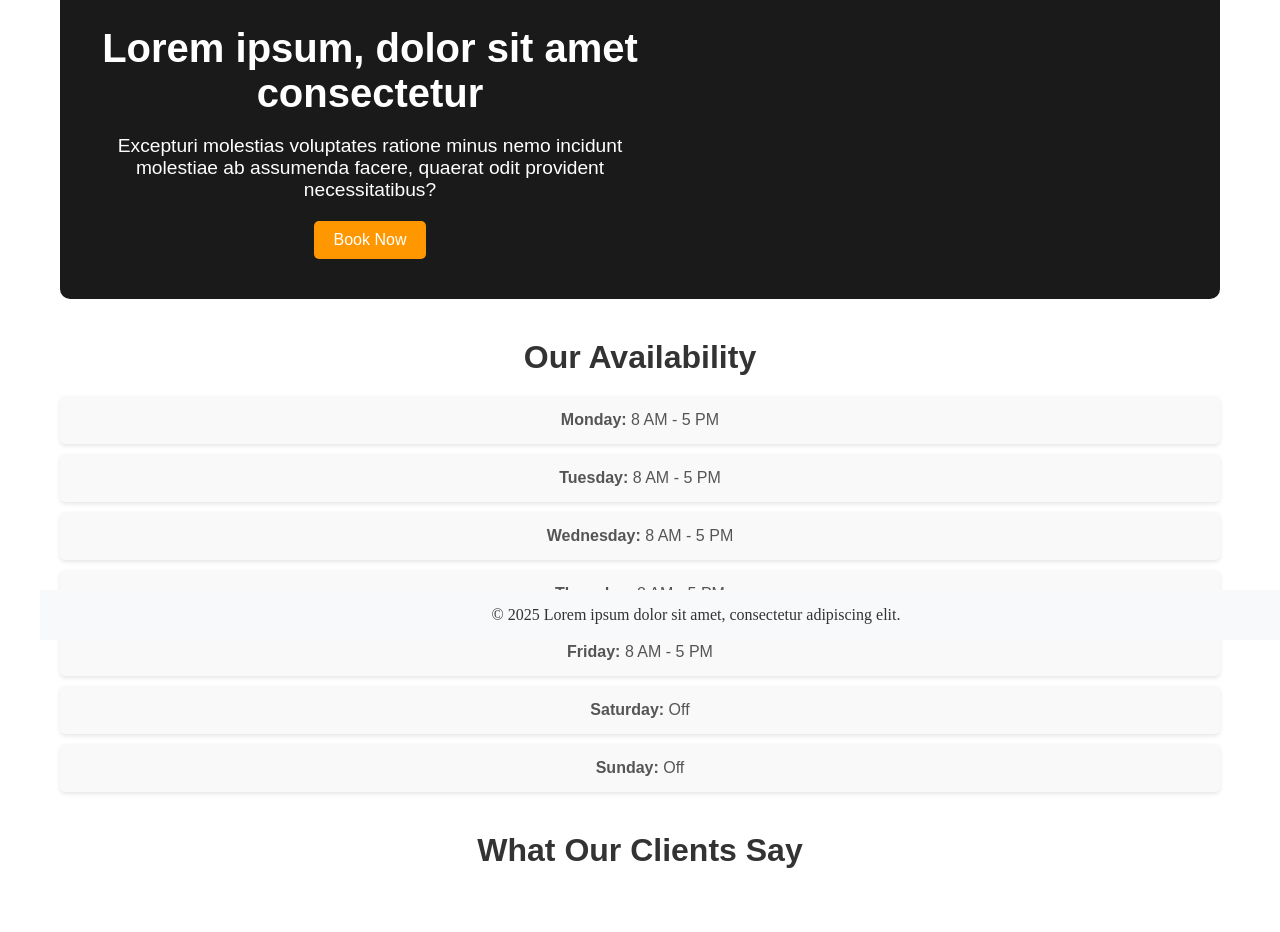
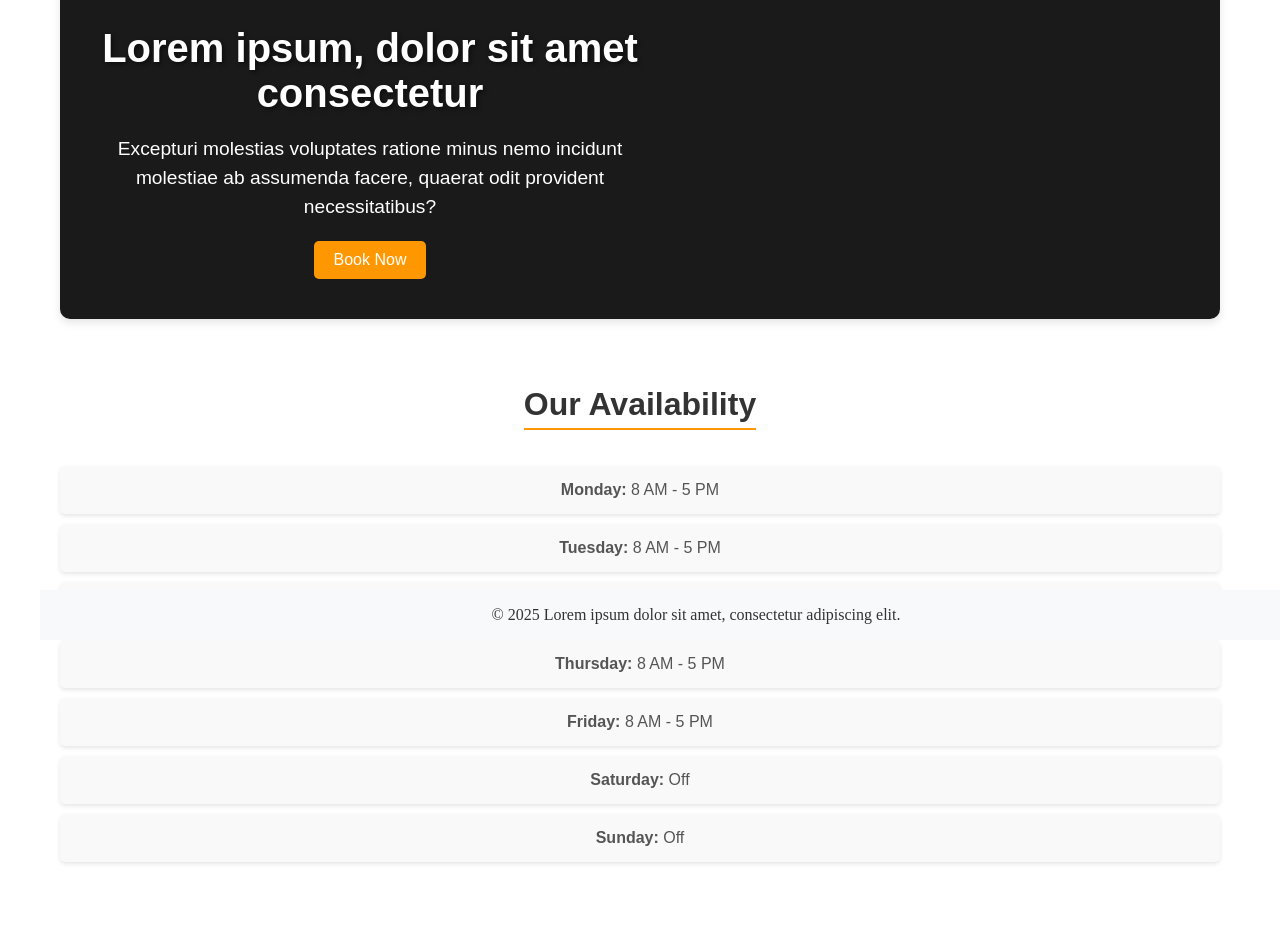
Before and after one commit to adrianlagarto/Blendz-By-JJ, a React (Vite) app in the folder client/: page / in a window 1280 px wide. Shown: the part 160-1092 px from the top of the page. Built offline with nearby package versions, Linux system fonts and the light colour scheme.

Commit message:
add_some_design_to_home_page

```diff
--- a/client/src/pages/Home.scss
+++ b/client/src/pages/Home.scss
@@ -13,6 +13,7 @@
     padding: 40px;
     border-radius: 10px;
     margin-bottom: 40px;
+    box-shadow: 0 4px 8px rgba(0, 0, 0, 0.1);
 
     .hero-content {
       max-width: 50%;
@@ -20,11 +21,13 @@
       h1 {
         font-size: 2.5em;
         margin-bottom: 10px;
+        text-shadow: 2px 2px 4px rgba(0, 0, 0, 0.5);
       }
 
       p {
         font-size: 1.2em;
         margin-bottom: 20px;
+        line-height: 1.5;
       }
 
       .cta-button {
@@ -46,6 +49,7 @@
     .hero-image {
       max-width: 45%;
       border-radius: 10px;
+      box-shadow: 0 4px 8px rgba(0, 0, 0, 0.1);
     }
   }
 
@@ -56,6 +60,9 @@
       color: #333;
       margin-bottom: 20px;
       font-size: 2em;
+      border-bottom: 2px solid #ff9800;
+      display: inline-block;
+      padding-bottom: 5px;
     }
 
     ul {
@@ -70,6 +77,11 @@
         font-size: 1em;
         color: #555;
         box-shadow: 0 2px 4px rgba(0, 0, 0, 0.1);
+        transition: transform 0.3s ease;
+
+        &:hover {
+          transform: translateY(-5px);
+        }
       }
     }
   }
@@ -79,12 +91,44 @@
       color: #333;
       margin-bottom: 20px;
       font-size: 2em;
+      border-bottom: 2px solid #ff9800;
+      display: inline-block;
+      padding-bottom: 5px;
     }
 
     .review-list {
       display: flex;
       flex-wrap: wrap;
       gap: 20px;
+
+      .review-item {
+        background-color: #fff;
+        padding: 20px;
+        border-radius: 10px;
+        box-shadow: 0 2px 4px rgba(0, 0, 0, 0.1);
+        flex: 1 1 calc(33.333% - 20px);
+        max-width: calc(33.333% - 20px);
+        transition: transform 0.3s ease;
+
+        &:hover {
+          transform: translateY(-5px);
+        }
+
+        .client-name {
+          font-weight: bold;
+          margin-bottom: 10px;
+        }
+
+        .comment {
+          font-size: 1em;
+          color: #555;
+          margin-bottom: 10px;
+        }
+
+        .rating {
+          color: #ff9800;
+        }
+      }
     }
   }
 }
--- a/client/src/pages/Service.jsx
+++ b/client/src/pages/Service.jsx
@@ -8,7 +8,7 @@ const Service = () => {
   const fetchServices = async () => {
     try {
       const response = await axios.get("http://127.0.0.1:5070/Service");
-      setServices(response.data.services); // Access the 'services' array
+      setServices(response.data.services);
     } catch (error) {
       console.error("Error fetching services:", error);
     }
```
